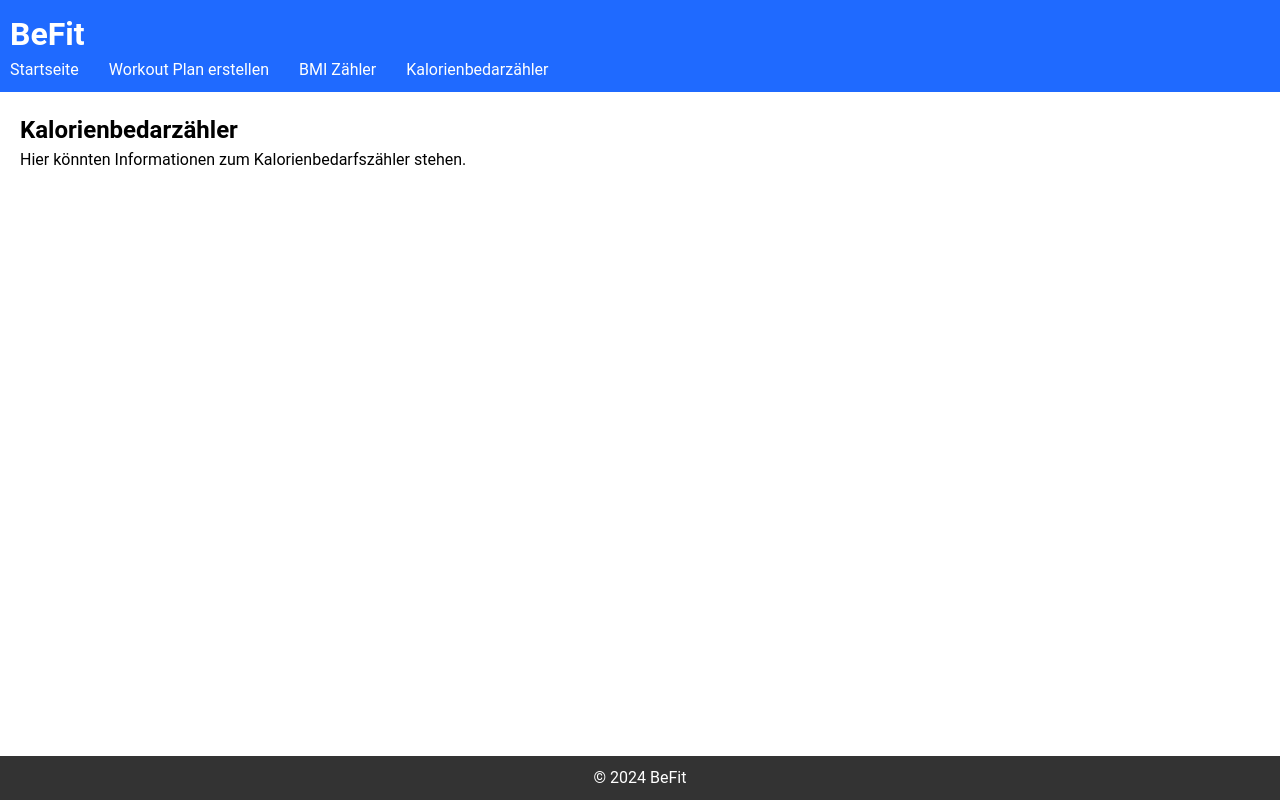
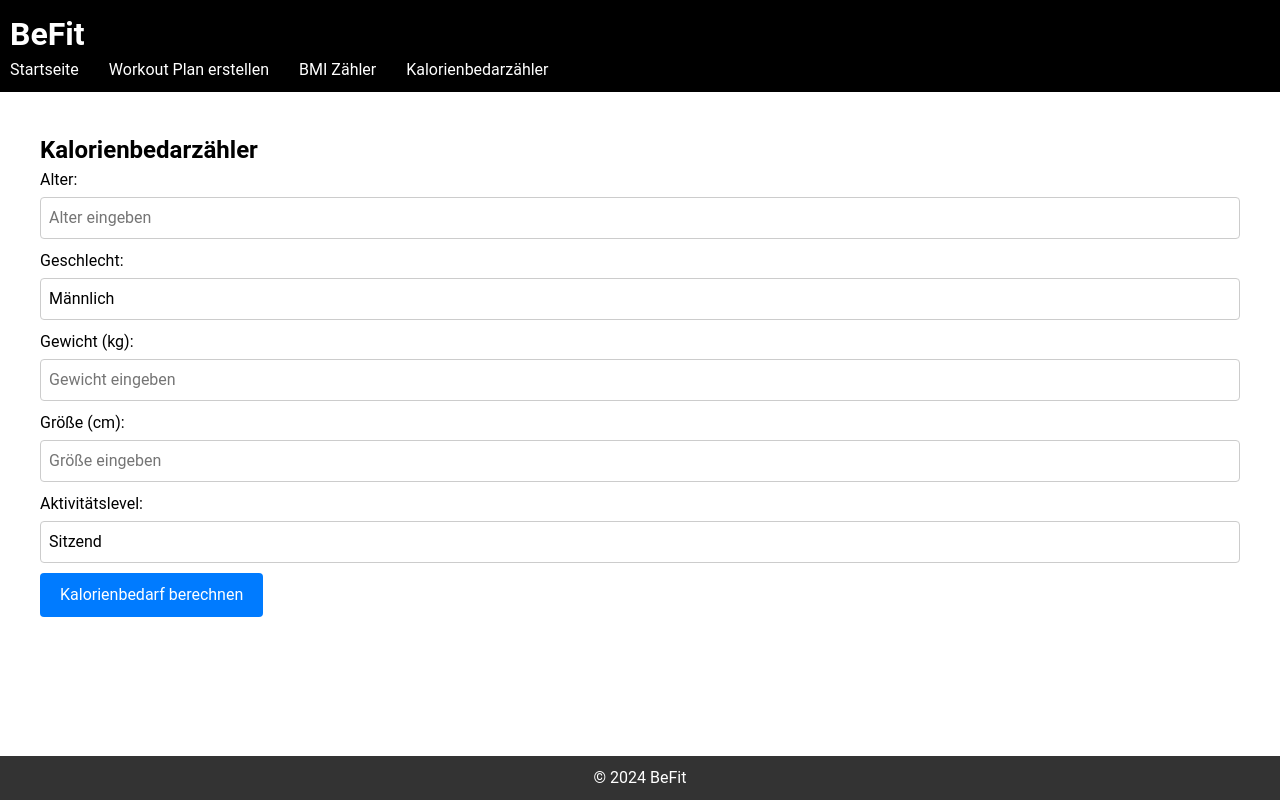
Before and after one commit to umt54/BeFit, a Vue app in the folder BeFit/: page / in a window 1280 px wide. Both pictures are taken after a click on the link "Kalorienbedarzähler". Built offline with nearby package versions, Linux system fonts and the light colour scheme.

Commit message:
Kalorienbedarfzähler
Fertig aber Design fehlt noch

```diff
--- a/BeFit/src/App.vue
+++ b/BeFit/src/App.vue
@@ -30,7 +30,39 @@
 
         <section id="contact" v-show="currentSection === 'contact'">
             <h2>Kalorienbedarzähler</h2>
-            <p>Hier könnten Informationen zum Kalorienbedarfszähler stehen.</p>
+            <div>
+              <label for="age">Alter:</label>
+              <input type="number" id="age" v-model="age" placeholder="Alter eingeben">
+            </div>
+            <div>
+              <label for="gender">Geschlecht:</label>
+              <select id="gender" v-model="gender">
+                <option value="male">Männlich</option>
+                <option value="female">Weiblich</option>
+              </select>
+            </div>
+            <div>
+              <label for="weight">Gewicht (kg):</label>
+              <input type="number" id="weight" v-model="weight" placeholder="Gewicht eingeben">
+            </div>
+            <div>
+              <label for="height">Größe (cm):</label>
+              <input type="number" id="height" v-model="height" placeholder="Größe eingeben">
+            </div>
+            <div>
+              <label for="activity-level">Aktivitätslevel:</label>
+              <select id="activity-level" v-model="activityLevel">
+                <option value="sedentary">Sitzend</option>
+                <option value="lightly-active">Leicht aktiv</option>
+                <option value="moderately-active">Moderat aktiv</option>
+                <option value="very-active">Sehr aktiv</option>
+                <option value="extra-active">Extrem aktiv</option>
+              </select>
+            </div>
+            <button @click="calculateCalories">Kalorienbedarf berechnen</button>
+            <div v-if="calories !== null">
+              <p>Ihr geschätzter täglicher Kalorienbedarf beträgt: {{ calories }} kcal</p>
+            </div>
         </section>
     </main>
 
@@ -45,18 +77,39 @@ export default {
   name: 'App',
   data() {
     return {
-      currentSection: 'home' // Standardmäßig die Startseite anzeigen
+      currentSection: 'home', // Standardmäßig die Startseite anzeigen
+      age: null,
+      gender: 'male',
+      weight: null,
+      height: null,
+      activityLevel: 'sedentary',
+      calories: null
     };
   },
   methods: {
     showSection(section) {
       this.currentSection = section;
+    },
+    calculateCalories() {
+      // Kalorienberechnungslogik hier implementieren
+      // Beispiel:
+      let baseCalories = this.gender === 'male' ? 66.47 + (13.75 * this.weight) + (5.003 * this.height) - (6.75 * this.age) : 655.1 + (9.563 * this.weight) + (1.85 * this.height) - (4.676 * this.age);
+      let activityMultiplier = {
+        'sedentary': 1.2,
+        'lightly-active': 1.375,
+        'moderately-active': 1.55,
+        'very-active': 1.725,
+        'extra-active': 1.9
+      };
+      let totalCalories = baseCalories * activityMultiplier[this.activityLevel];
+      this.calories = Math.round(totalCalories);
     }
   }
 }
 </script>
 
 <style scoped>
+
 body {
   font-family: Arial, sans-serif;
   margin: 0;
@@ -64,7 +117,7 @@ body {
 }
 
 header {
-  background-color: #1f6aff;
+  background-color: #000000;
   color: #fff;
   padding: 10px;
 }
@@ -77,12 +130,11 @@ nav ul {
 nav ul li {
   display: inline;
   margin-right: 30px;
-  justify-content: right;
 }
 
 nav ul li a {
   color: #fff;
-  text-decoration:none
+  text-decoration: none;
 }
 
 main {
@@ -98,4 +150,40 @@ footer {
   bottom: 0;
   width: 100%;
 }
+
+/* Stile für den Kalorienbedarfzähler */
+#contact {
+  padding: 20px;
+}
+
+#contact label {
+  display: block;
+  margin-bottom: 5px;
+}
+
+#contact input,
+#contact select {
+  width: 100%;
+  padding: 8px;
+  margin-bottom: 10px;
+  border: 1px solid #ccc;
+  border-radius: 4px;
+}
+
+#contact button {
+  padding: 10px 20px;
+  background-color: #007bff;
+  color: #fff;
+  border: none;
+  border-radius: 4px;
+  cursor: pointer;
+}
+
+#contact button:hover {
+  background-color: #0056b3;
+}
+
+#contact p {
+  margin-top: 10px;
+}
 </style>
```
